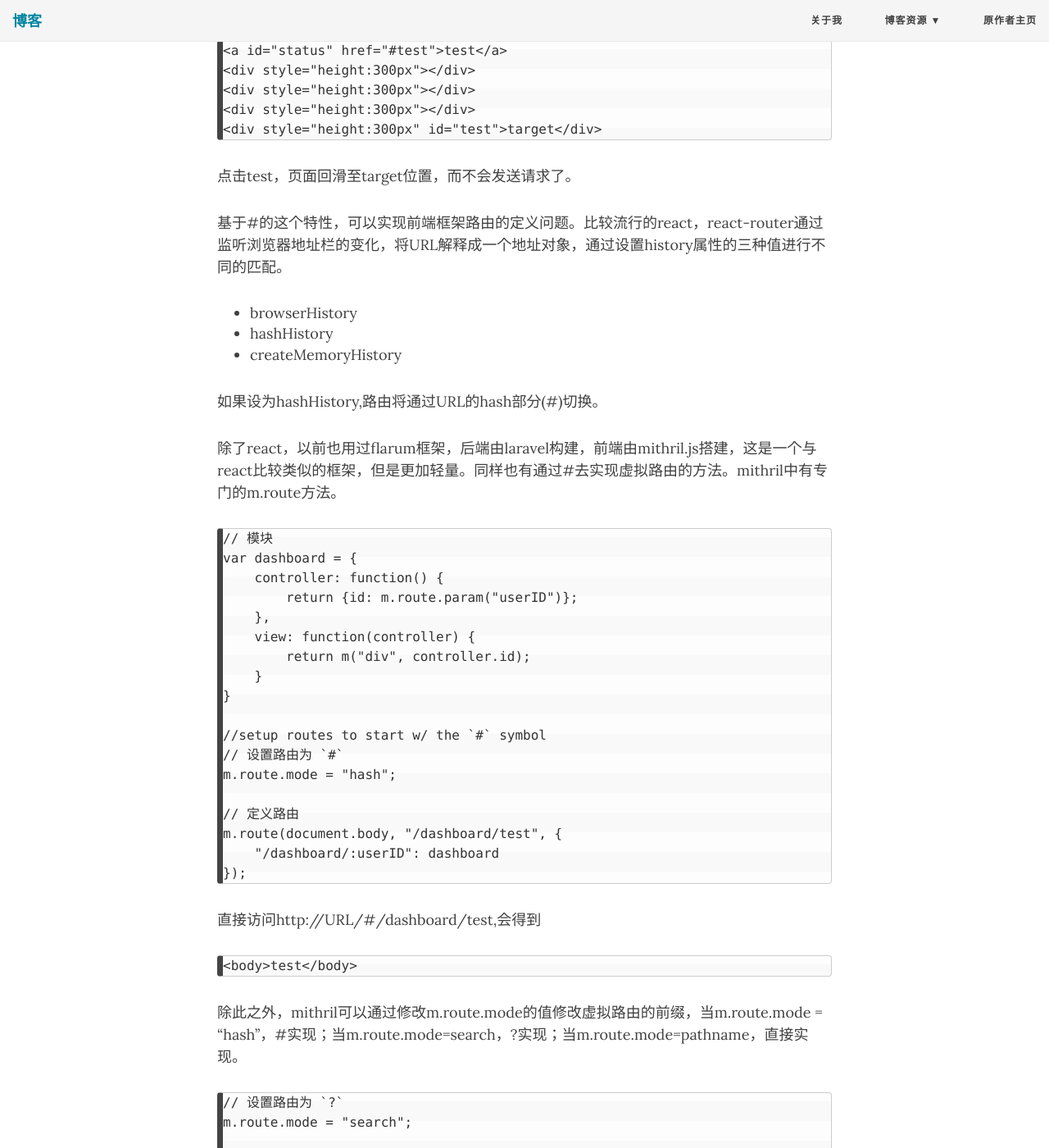
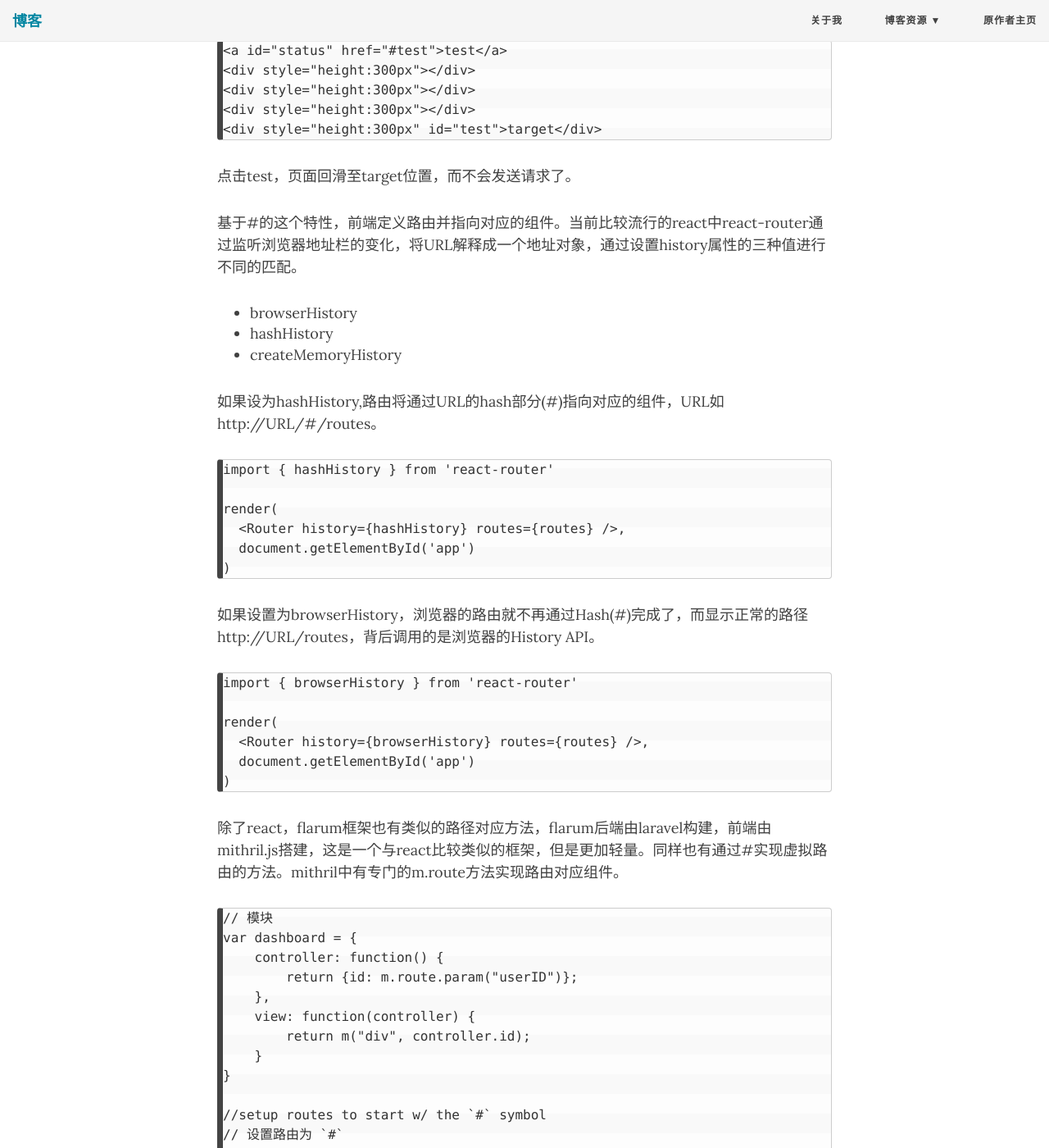
Before and after one commit to dandanbu3/dandanbu3.github.io, a Jekyll site: the page built from _posts/2017-04-27-#-井号在route中作用.md, in a window 1280 px wide and 1400 px high, scrolled down 559 px. Shown: the whole window at 82% size. Built offline with Jekyll 4.4.1, drawn with Linux system fonts in a browser that asks for light colours; nearby versions of some CDN libraries; some of the changed text lies outside the part shown.

Commit message:
博客修改

```diff
--- a/_posts/2017-04-27-#-井号在route中作用.md
+++ b/_posts/2017-04-27-#-井号在route中作用.md
@@ -25,15 +25,34 @@ alert(window.location.hash); //#test
 ~~~
 点击test，页面回滑至target位置，而不会发送请求了。
 
-基于#的这个特性，可以实现前端框架路由的定义问题。比较流行的react，react-router通过监听浏览器地址栏的变化，将URL解释成一个地址对象，通过设置history属性的三种值进行不同的匹配。
+基于#的这个特性，前端定义路由并指向对应的组件。当前比较流行的react中react-router通过监听浏览器地址栏的变化，将URL解释成一个地址对象，通过设置history属性的三种值进行不同的匹配。
 
 * browserHistory
 * hashHistory
 * createMemoryHistory
 
-如果设为hashHistory,路由将通过URL的hash部分(#)切换。
+如果设为hashHistory,路由将通过URL的hash部分(#)指向对应的组件，URL如http://URL/#/routes。
 
-除了react，以前也用过flarum框架，后端由laravel构建，前端由mithril.js搭建，这是一个与react比较类似的框架，但是更加轻量。同样也有通过#去实现虚拟路由的方法。mithril中有专门的m.route方法。
+~~~
+import { hashHistory } from 'react-router'
+
+render(
+  <Router history={hashHistory} routes={routes} />,
+  document.getElementById('app')
+)
+~~~
+
+如果设置为browserHistory，浏览器的路由就不再通过Hash(#)完成了，而显示正常的路径http://URL/routes，背后调用的是浏览器的History API。
+~~~
+import { browserHistory } from 'react-router'
+
+render(
+  <Router history={browserHistory} routes={routes} />,
+  document.getElementById('app')
+)
+~~~
+
+除了react，flarum框架也有类似的路径对应方法，flarum后端由laravel构建，前端由mithril.js搭建，这是一个与react比较类似的框架，但是更加轻量。同样也有通过#实现虚拟路由的方法。mithril中有专门的m.route方法实现路由对应组件。
 ~~~
 // 模块
 var dashboard = {
@@ -91,7 +110,7 @@ m.route(document.body, "/dashboard/test", {
 <body>test</body>
 ~~~
 
-在URL中，?用于传递参数，window.location.search可以获取？及之后的字符串,在浏览器中输入https://www.baidu.com/?a=name&&b=age，
+平常我们用?在URL中实现参数传递，window.location.search可以获取？及之后的字符串,在浏览器中输入https://www.baidu.com/?a=name&&b=age，
 
 ~~~
 //控制台输入
```
